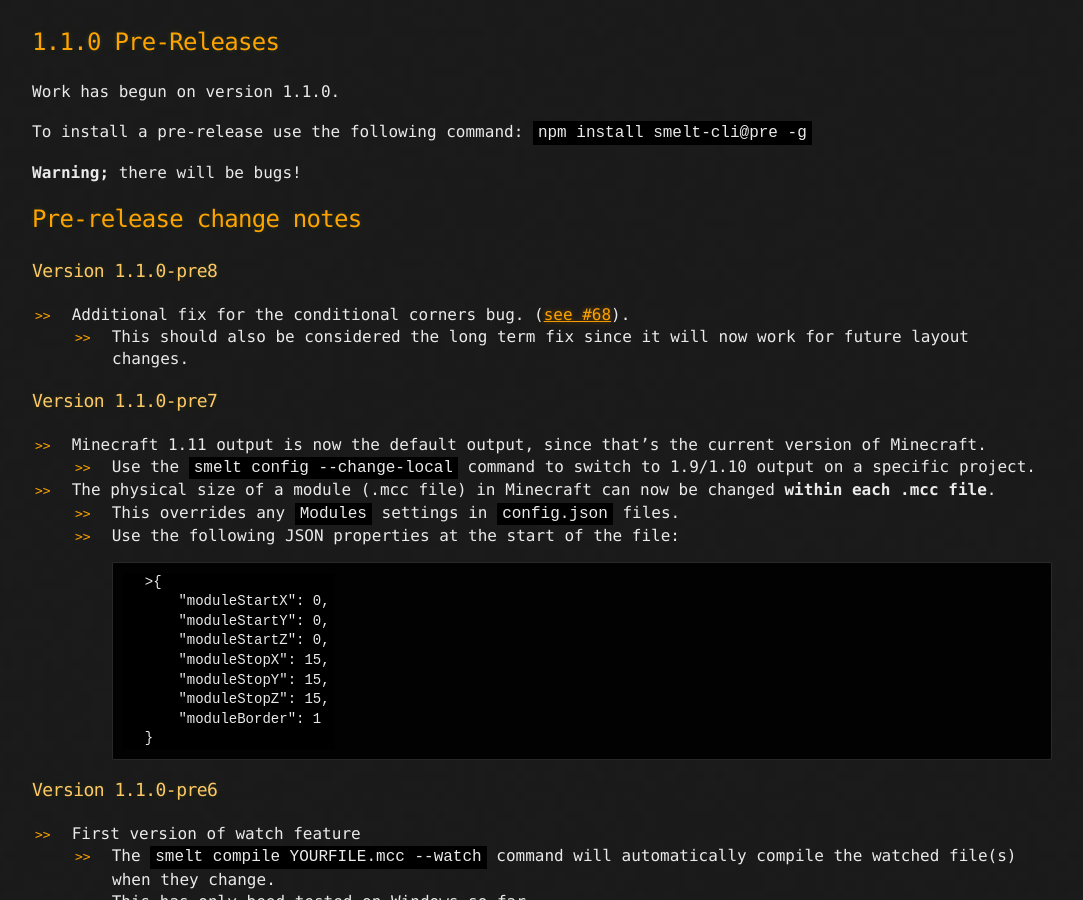
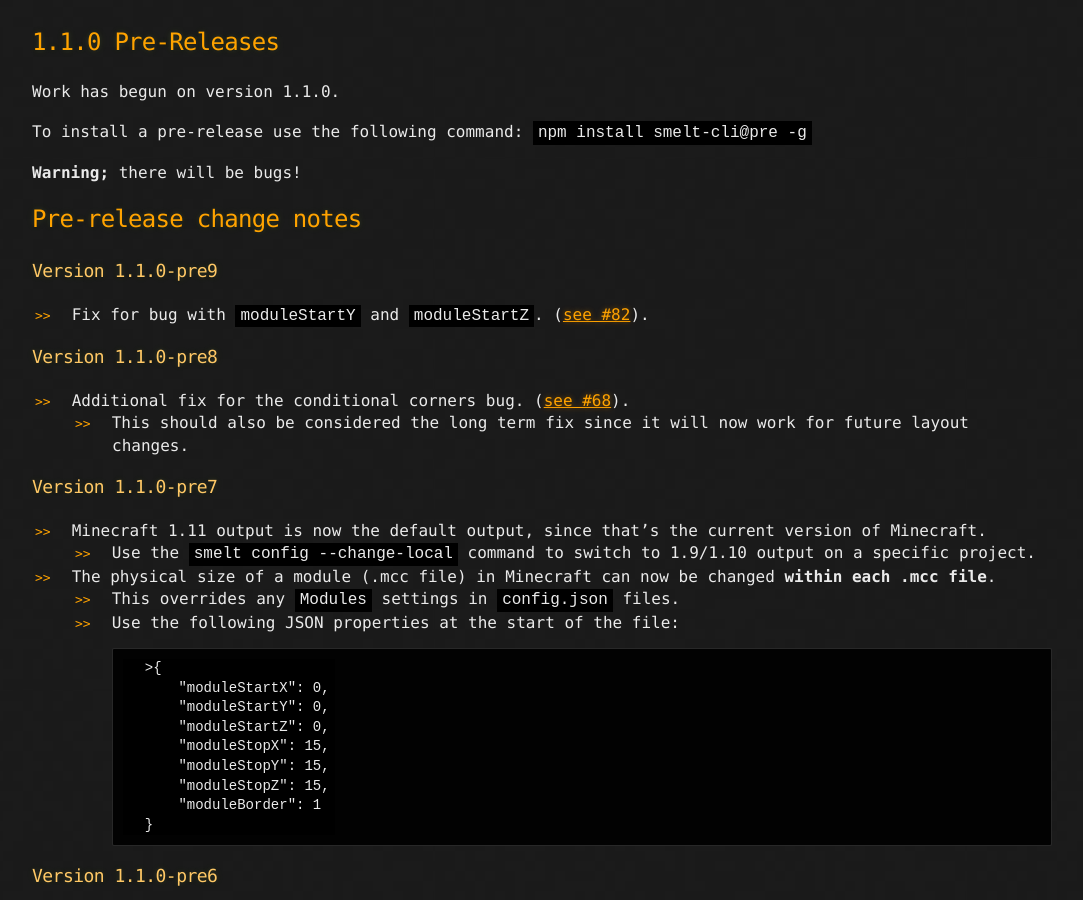
Before and after one commit to GnaspGames/Smelt, a Jekyll site: the page built from prereleases.md, in a window 1280 px wide and 900 px high, scrolled down 374 px. Shown: the whole window, without its empty margins (98-1181 px from the left). Built offline with Jekyll 4.4.1, drawn with Linux system fonts in a browser that asks for light colours.

Commit message:
Release notes for 1.1.0-pre9

```diff
--- a/prereleases.md
+++ b/prereleases.md
@@ -15,6 +15,10 @@
 **Warning;** there will be bugs!
 
 ## Pre-release change notes
+
+### Version 1.1.0-pre9
+
+* Fix for bug with `moduleStartY` and `moduleStartZ`. ([see #82](https://github.com/GnaspGames/Smelt/issues/82)).
 
 ### Version 1.1.0-pre8
 
```
